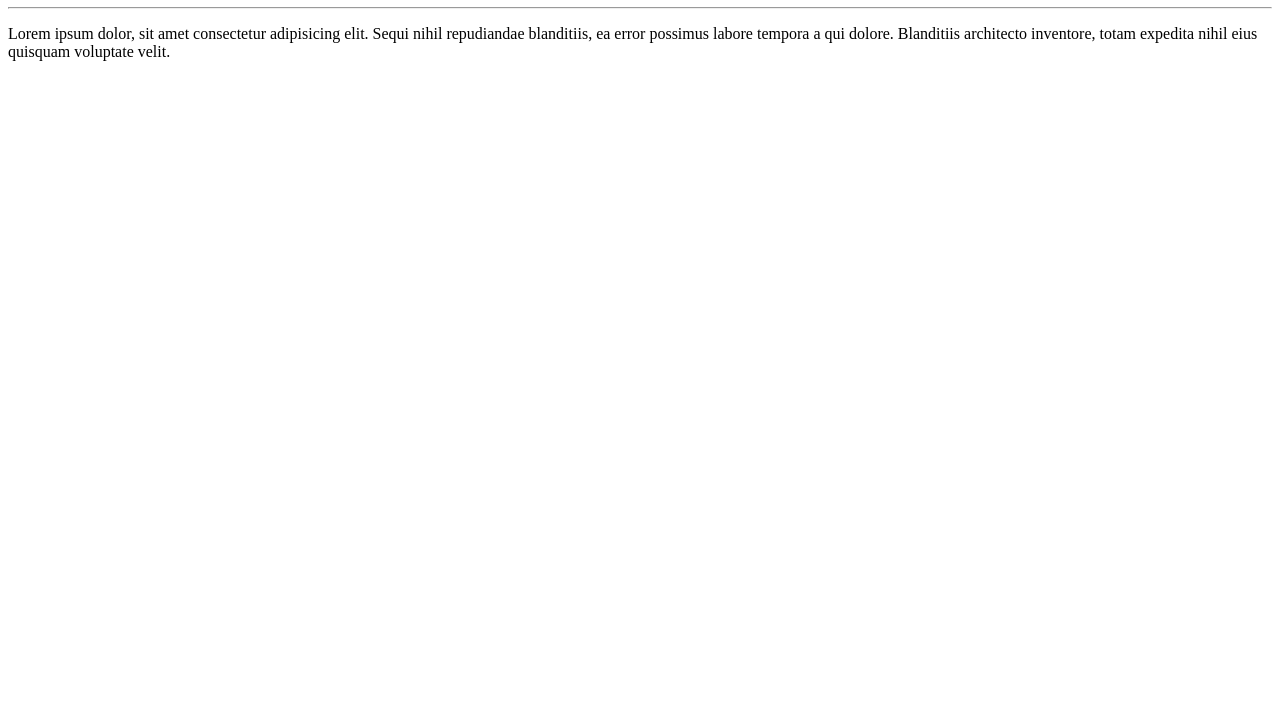
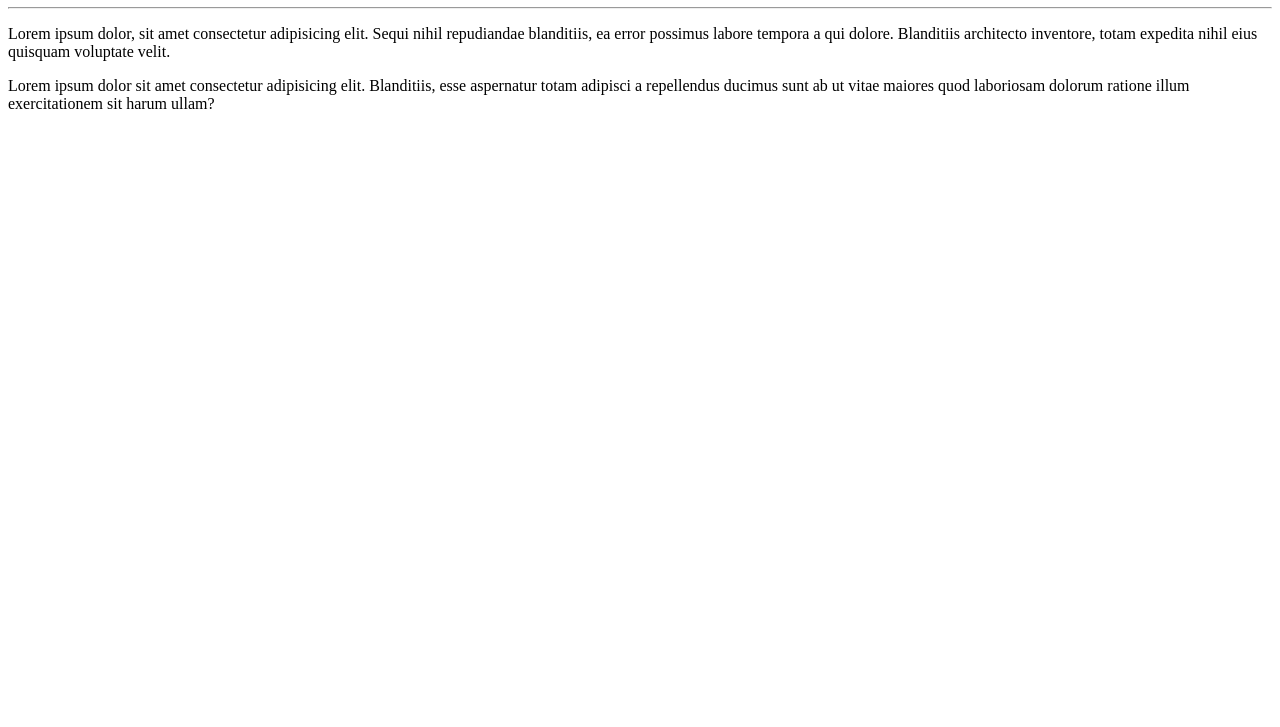
Before and after one commit to andystmartin/Hello-World, a plain HTML site: page site-exemplo/index.html in a window 1280 px wide. Shown: the part 73-800 px from the top of the page. Drawn offline with Linux system fonts and the light colour scheme.

Commit message:
adicionei um parágrafo

```diff
--- a/site-exemplo/index.html
+++ b/site-exemplo/index.html
@@ -9,5 +9,6 @@
     <h1>Hello World</h1>
     <hr>
     <p>Lorem ipsum dolor, sit amet consectetur adipisicing elit. Sequi nihil repudiandae blanditiis, ea error possimus labore tempora a qui dolore. Blanditiis architecto inventore, totam expedita nihil eius quisquam voluptate velit.</p>
+    <p>Lorem ipsum dolor sit amet consectetur adipisicing elit. Blanditiis, esse aspernatur totam adipisci a repellendus ducimus sunt ab ut vitae maiores quod laboriosam dolorum ratione illum exercitationem sit harum ullam?</p>
 </body>
 </html>
```
